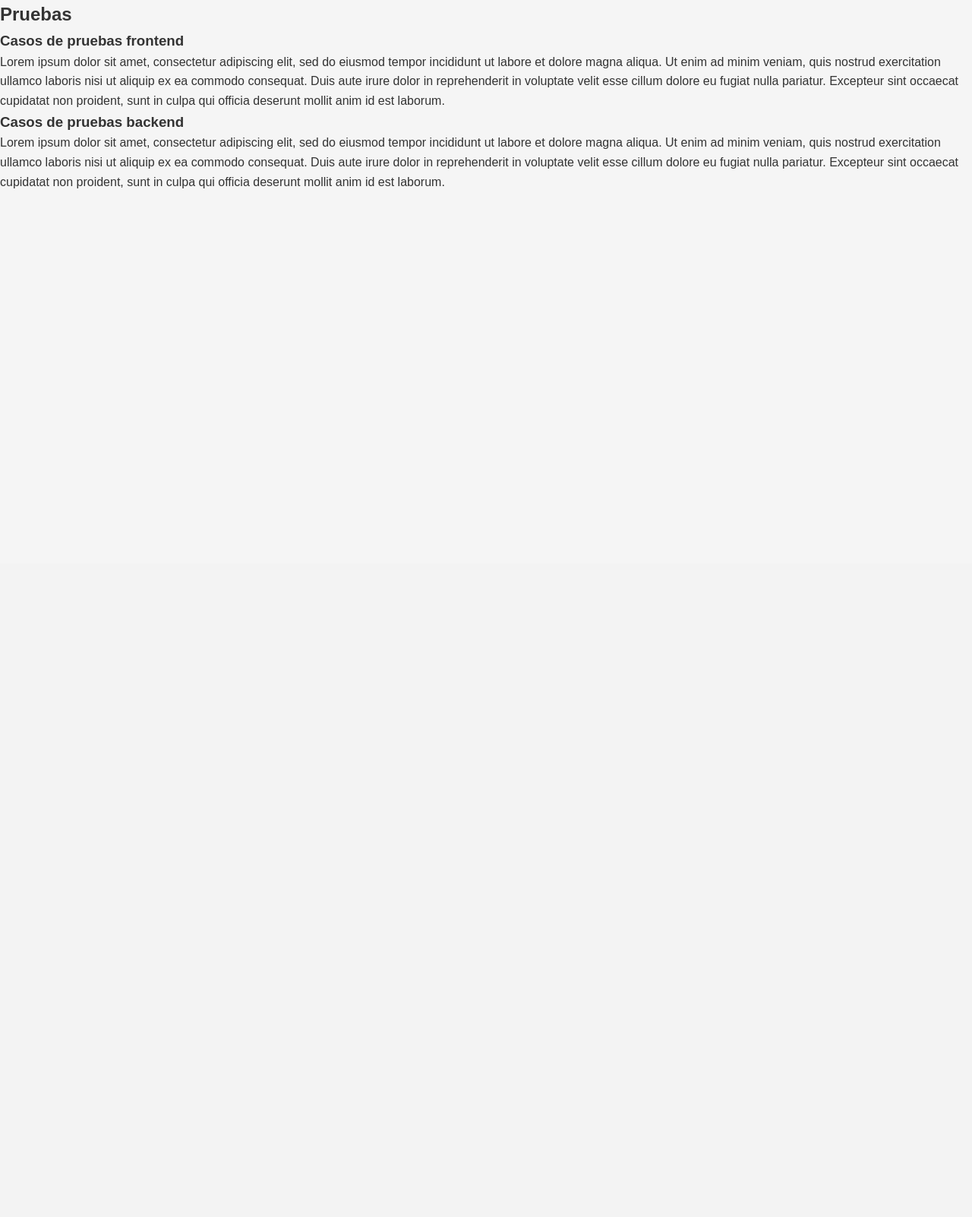
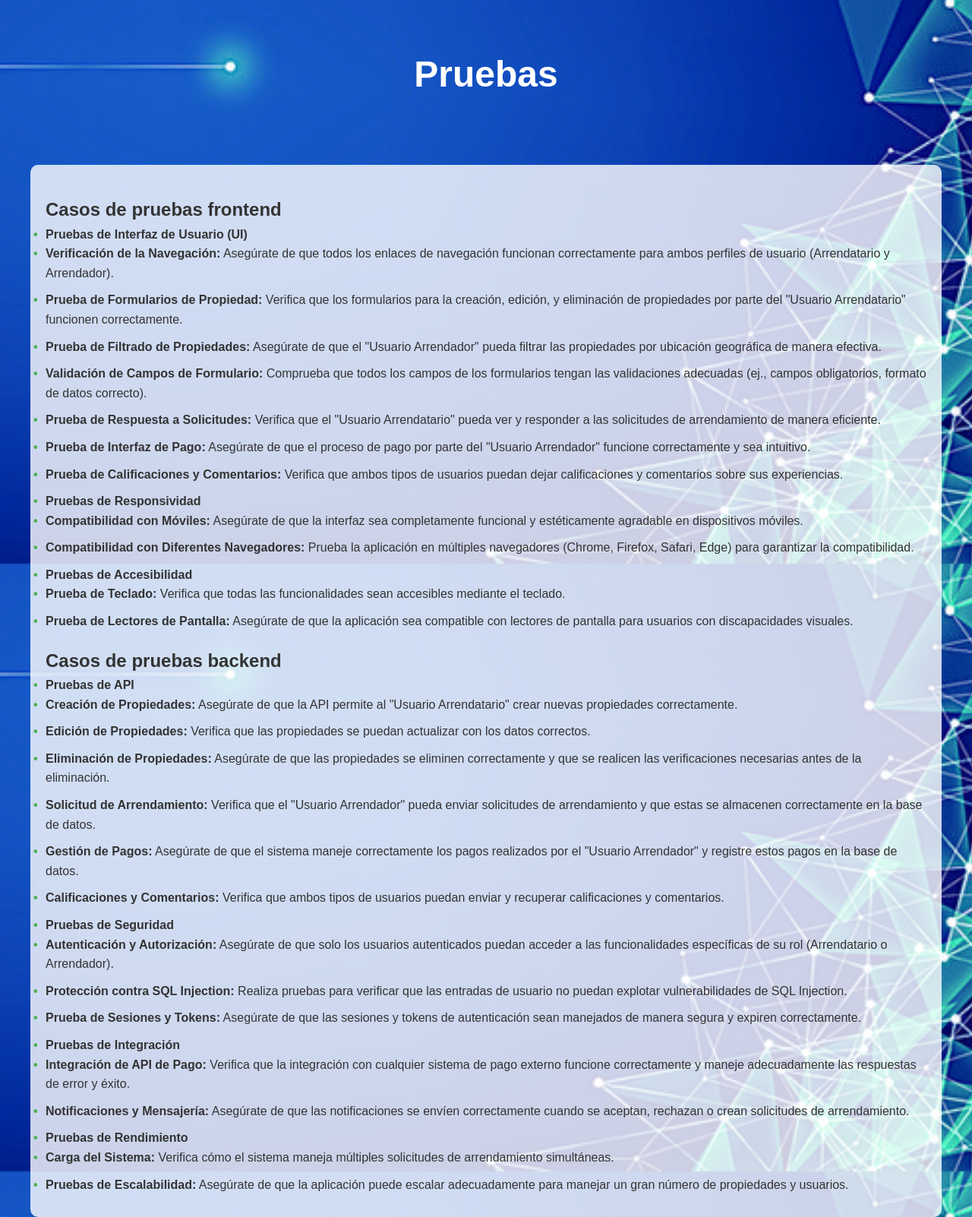
Before and after one commit to miguelgonrod/Taller1Web, a Spring app: page /pruebas in a window 1280 px wide. Shown: the part 58-1660 px from the top of the page at 76% size. Before the commit the page ends 306 px from the top, so only its background shows below. Run offline with Thymeleaf, Linux system fonts and the light colour scheme; the template is opened without the code that fills it, so the values that code supplies are empty.

Commit message:
feat: pruebas screen styled

```diff
--- a/taller1/src/main/resources/templates/pruebas.html
+++ b/taller1/src/main/resources/templates/pruebas.html
@@ -3,6 +3,7 @@
 <head>
     <title>Pruebas</title>
     <link rel="stylesheet" th:href="@{~/grupo-web/styles/navbar.css}">
+    <link rel="stylesheet" th:href="@{~/grupo-web/styles/desarrollo.css}">
 </head>
 
 <body>
@@ -18,9 +19,64 @@
 
     <section id="project-info" class="project-info">
         <h3>Casos de pruebas frontend</h3>
-        <p>Lorem ipsum dolor sit amet, consectetur adipiscing elit, sed do eiusmod tempor incididunt ut labore et dolore magna aliqua. Ut enim ad minim veniam, quis nostrud exercitation ullamco laboris nisi ut aliquip ex ea commodo consequat. Duis aute irure dolor in reprehenderit in voluptate velit esse cillum dolore eu fugiat nulla pariatur. Excepteur sint occaecat cupidatat non proident, sunt in culpa qui officia deserunt mollit anim id est laborum.</p>
+        <ul>
+            <li><strong>Pruebas de Interfaz de Usuario (UI)</strong>
+                <ul>
+                    <li><strong>Verificación de la Navegación:</strong> Asegúrate de que todos los enlaces de navegación funcionan correctamente para ambos perfiles de usuario (Arrendatario y Arrendador).</li>
+                    <li><strong>Prueba de Formularios de Propiedad:</strong> Verifica que los formularios para la creación, edición, y eliminación de propiedades por parte del "Usuario Arrendatario" funcionen correctamente.</li>
+                    <li><strong>Prueba de Filtrado de Propiedades:</strong> Asegúrate de que el "Usuario Arrendador" pueda filtrar las propiedades por ubicación geográfica de manera efectiva.</li>
+                    <li><strong>Validación de Campos de Formulario:</strong> Comprueba que todos los campos de los formularios tengan las validaciones adecuadas (ej., campos obligatorios, formato de datos correcto).</li>
+                    <li><strong>Prueba de Respuesta a Solicitudes:</strong> Verifica que el "Usuario Arrendatario" pueda ver y responder a las solicitudes de arrendamiento de manera eficiente.</li>
+                    <li><strong>Prueba de Interfaz de Pago:</strong> Asegúrate de que el proceso de pago por parte del "Usuario Arrendador" funcione correctamente y sea intuitivo.</li>
+                    <li><strong>Prueba de Calificaciones y Comentarios:</strong> Verifica que ambos tipos de usuarios puedan dejar calificaciones y comentarios sobre sus experiencias.</li>
+                </ul>
+            </li>
+            <li><strong>Pruebas de Responsividad</strong>
+                <ul>
+                    <li><strong>Compatibilidad con Móviles:</strong> Asegúrate de que la interfaz sea completamente funcional y estéticamente agradable en dispositivos móviles.</li>
+                    <li><strong>Compatibilidad con Diferentes Navegadores:</strong> Prueba la aplicación en múltiples navegadores (Chrome, Firefox, Safari, Edge) para garantizar la compatibilidad.</li>
+                </ul>
+            </li>
+            <li><strong>Pruebas de Accesibilidad</strong>
+                <ul>
+                    <li><strong>Prueba de Teclado:</strong> Verifica que todas las funcionalidades sean accesibles mediante el teclado.</li>
+                    <li><strong>Prueba de Lectores de Pantalla:</strong> Asegúrate de que la aplicación sea compatible con lectores de pantalla para usuarios con discapacidades visuales.</li>
+                </ul>
+            </li>
+        </ul>
+
         <h3>Casos de pruebas backend</h3>
-        <p>Lorem ipsum dolor sit amet, consectetur adipiscing elit, sed do eiusmod tempor incididunt ut labore et dolore magna aliqua. Ut enim ad minim veniam, quis nostrud exercitation ullamco laboris nisi ut aliquip ex ea commodo consequat. Duis aute irure dolor in reprehenderit in voluptate velit esse cillum dolore eu fugiat nulla pariatur. Excepteur sint occaecat cupidatat non proident, sunt in culpa qui officia deserunt mollit anim id est laborum.</p>
+        <ul>
+            <li><strong>Pruebas de API</strong>
+                <ul>
+                    <li><strong>Creación de Propiedades:</strong> Asegúrate de que la API permite al "Usuario Arrendatario" crear nuevas propiedades correctamente.</li>
+                    <li><strong>Edición de Propiedades:</strong> Verifica que las propiedades se puedan actualizar con los datos correctos.</li>
+                    <li><strong>Eliminación de Propiedades:</strong> Asegúrate de que las propiedades se eliminen correctamente y que se realicen las verificaciones necesarias antes de la eliminación.</li>
+                    <li><strong>Solicitud de Arrendamiento:</strong> Verifica que el "Usuario Arrendador" pueda enviar solicitudes de arrendamiento y que estas se almacenen correctamente en la base de datos.</li>
+                    <li><strong>Gestión de Pagos:</strong> Asegúrate de que el sistema maneje correctamente los pagos realizados por el "Usuario Arrendador" y registre estos pagos en la base de datos.</li>
+                    <li><strong>Calificaciones y Comentarios:</strong> Verifica que ambos tipos de usuarios puedan enviar y recuperar calificaciones y comentarios.</li>
+                </ul>
+            </li>
+            <li><strong>Pruebas de Seguridad</strong>
+                <ul>
+                    <li><strong>Autenticación y Autorización:</strong> Asegúrate de que solo los usuarios autenticados puedan acceder a las funcionalidades específicas de su rol (Arrendatario o Arrendador).</li>
+                    <li><strong>Protección contra SQL Injection:</strong> Realiza pruebas para verificar que las entradas de usuario no puedan explotar vulnerabilidades de SQL Injection.</li>
+                    <li><strong>Prueba de Sesiones y Tokens:</strong> Asegúrate de que las sesiones y tokens de autenticación sean manejados de manera segura y expiren correctamente.</li>
+                </ul>
+            </li>
+            <li><strong>Pruebas de Integración</strong>
+                <ul>
+                    <li><strong>Integración de API de Pago:</strong> Verifica que la integración con cualquier sistema de pago externo funcione correctamente y maneje adecuadamente las respuestas de error y éxito.</li>
+                    <li><strong>Notificaciones y Mensajería:</strong> Asegúrate de que las notificaciones se envíen correctamente cuando se aceptan, rechazan o crean solicitudes de arrendamiento.</li>
+                </ul>
+            </li>
+            <li><strong>Pruebas de Rendimiento</strong>
+                <ul>
+                    <li><strong>Carga del Sistema:</strong> Verifica cómo el sistema maneja múltiples solicitudes de arrendamiento simultáneas.</li>
+                    <li><strong>Pruebas de Escalabilidad:</strong> Asegúrate de que la aplicación puede escalar adecuadamente para manejar un gran número de propiedades y usuarios.</li>
+                </ul>
+            </li>
+        </ul>
     </section>
 
 </section>
```
Also changed, not shown: taller1/src/main/resources/static/grupo-web/styles/form.css (+10 -2 lines), taller1/src/main/resources/templates/despliegue.html (+8 -1 lines), taller1/src/main/resources/static/grupo-web/assets/contactanos.png (added), 3 other files.
